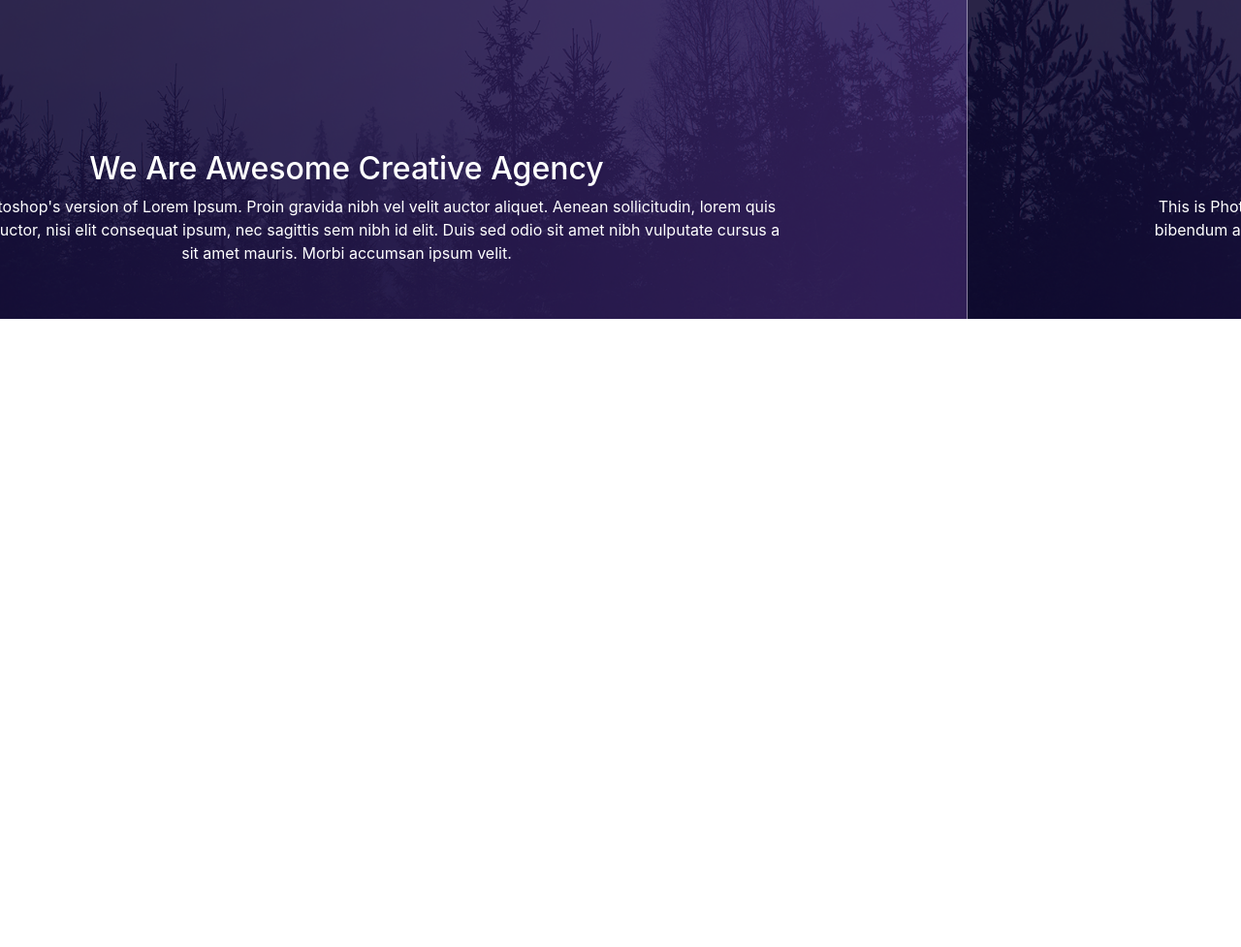
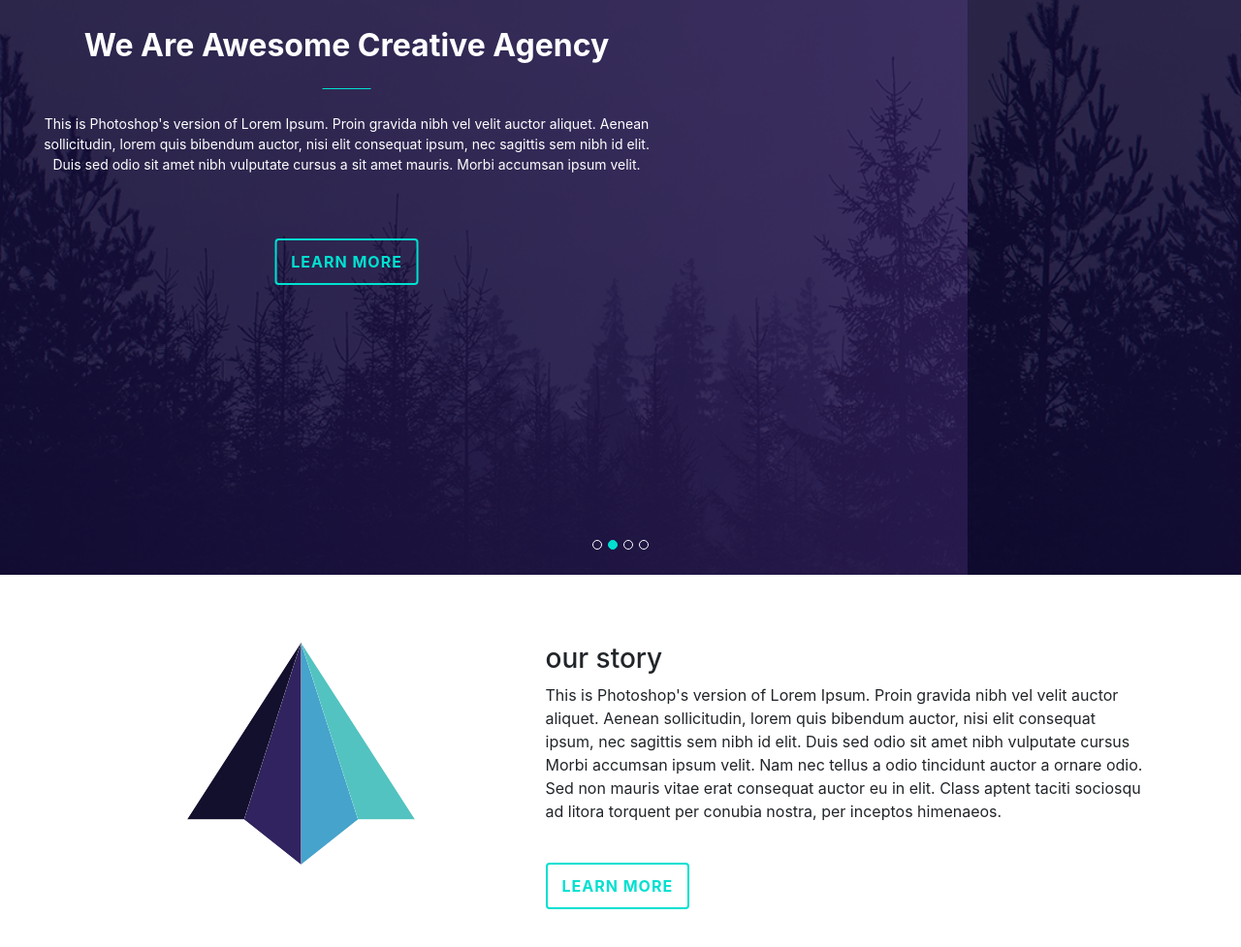
Before and after one commit to andrjuxa201185/psd-makeup-tajam, a plain HTML site: page index.html in a window 1280 px wide. Shown: the part 207-1184 px from the top of the page at 97% size. Drawn offline with Linux system fonts and the light colour scheme.

Commit message:
caurusel done

```diff
--- a/index.html
+++ b/index.html
@@ -60,39 +60,75 @@
         <section class="section-caurusel">
             <div id="carouselExampleIndicators" class="carousel slide" data-ride="carousel">
                 <ol class="carousel-indicators">
-                    <li data-target="#carouselExampleIndicators" data-slide-to="0" class="active"></li>
-                    <li data-target="#carouselExampleIndicators" data-slide-to="1"></li>
-                    <li data-target="#carouselExampleIndicators" data-slide-to="2"></li>
+                    <li class="my-indicator active" data-target="#carouselExampleIndicators" data-slide-to="0"></li>
+                    <li class="my-indicator" data-target="#carouselExampleIndicators" data-slide-to="1"></li>
+                    <li class="my-indicator" data-target="#carouselExampleIndicators" data-slide-to="2"></li>
+                    <li class="my-indicator" data-target="#carouselExampleIndicators" data-slide-to="3"></li>
                 </ol>
 
                 <div class="carousel-inner">
-                    <div class="carousel-item active">
-                        <img class="d-block w-100" src="images/caurusel.png" alt="First slide">
-                        <div class="carousel-caption d-none d-md-block">
+                    <div class="carousel-item my-carousel-item active">
+                        <img class="d-block h-100" src="images/caurusel.png" alt="First slide">
+                        <div class="carousel-caption d-none d-md-block my-carousel-caption">
                             <h2>We Are Awesome Creative Agency</h2>
-                            <p>This is Photoshop's version  of Lorem Ipsum. Proin gravida nibh vel velit auctor aliquet. Aenean sollicitudin, lorem quis bibendum auctor, nisi elit consequat ipsum, nec sagittis sem nibh id elit. Duis sed odio sit amet nibh vulputate cursus a sit amet mauris. Morbi accumsan ipsum velit.</p>
+                            <p>
+                                This is Photoshop's version  of Lorem Ipsum. Proin gravida nibh vel velit auctor aliquet. Aenean sollicitudin, lorem quis bibendum auctor, nisi elit consequat ipsum, nec sagittis sem nibh id elit. Duis sed odio sit amet nibh vulputate cursus a sit amet mauris. Morbi accumsan ipsum velit.
+                            </p>
+                            <a href="" class="a-learn-more">learn more</a>
                         </div>
                     </div>
-                    <div class="carousel-item">
-                        <img class="d-block w-100" src="images/caurusel.png" alt="Second slide">
-                        <div class="carousel-caption d-none d-md-block">
+                    <div class="carousel-item my-carousel-item">
+                        <img class="d-block h-100" src="images/caurusel.png" alt="Second slide">
+                        <div class="carousel-caption d-none d-md-block my-carousel-caption">
                             <h2>We Are Awesome Creative Agency</h2>
-                            <p>This is Photoshop's version  of Lorem Ipsum. Proin gravida nibh vel velit auctor aliquet. Aenean sollicitudin, lorem quis bibendum auctor, nisi elit consequat ipsum, nec sagittis sem nibh id elit. Duis sed odio sit amet nibh vulputate cursus a sit amet mauris. Morbi accumsan ipsum velit.</p>
+                            <p>
+                                This is Photoshop's version  of Lorem Ipsum. Proin gravida nibh vel velit auctor aliquet. Aenean sollicitudin, lorem quis bibendum auctor, nisi elit consequat ipsum, nec sagittis sem nibh id elit. Duis sed odio sit amet nibh vulputate cursus a sit amet mauris. Morbi accumsan ipsum velit.
+                            </p>
+                            <a href="" class="a-learn-more">learn more</a>
                         </div>
                     </div>
-                    <div class="carousel-item">
-                        <img class="d-block w-100" src="images/caurusel.png" alt="Third slide">
-                        <div class="carousel-caption d-none d-md-block">
+                    <div class="carousel-item my-carousel-item">
+                        <img class="d-block h-100" src="images/caurusel.png" alt="Third slide">
+                        <div class="carousel-caption d-none d-md-block my-carousel-caption">
                             <h2>We Are Awesome Creative Agency</h2>
-                            <p>This is Photoshop's version  of Lorem Ipsum. Proin gravida nibh vel velit auctor aliquet. Aenean sollicitudin, lorem quis bibendum auctor, nisi elit consequat ipsum, nec sagittis sem nibh id elit. Duis sed odio sit amet nibh vulputate cursus a sit amet mauris. Morbi accumsan ipsum velit.</p>
+                            <p>
+                                This is Photoshop's version  of Lorem Ipsum. Proin gravida nibh vel velit auctor aliquet. Aenean sollicitudin, lorem quis bibendum auctor, nisi elit consequat ipsum, nec sagittis sem nibh id elit. Duis sed odio sit amet nibh vulputate cursus a sit amet mauris. Morbi accumsan ipsum velit.
+                            </p>
+                            <a href="" class="a-learn-more">learn more</a>
+                        </div>
+                    </div>
+                    <div class="carousel-item my-carousel-item">
+                        <img class="d-block h-100" src="images/caurusel.png" alt="Third slide">
+                        <div class="carousel-caption d-none d-md-block my-carousel-caption">
+                            <h2>We Are Awesome Creative Agency</h2>
+                            <p>
+                                This is Photoshop's version  of Lorem Ipsum. Proin gravida nibh vel velit auctor aliquet. Aenean sollicitudin, lorem quis bibendum auctor, nisi elit consequat ipsum, nec sagittis sem nibh id elit. Duis sed odio sit amet nibh vulputate cursus a sit amet mauris. Morbi accumsan ipsum velit.
+                            </p>
+                            <a href="" class="a-learn-more">learn more</a>
                         </div>
                     </div>
                 </div>
+            </div>
+        </section>
 
+        <section class="our-stoty">
+            <div class="container">
+                <div class="row my-row-story">
+                    <div class="col-3 offset-1 img justify-content-center align-items-center">
+                        <img src="images/our-story.png" alt="">
+                    </div>
+                    <div class="col-7 offset-1 our-story-description">
+                        <h3>our story</h3>
+                        <p>This is Photoshop's version  of Lorem Ipsum. Proin gravida nibh vel velit auctor aliquet. Aenean sollicitudin, lorem quis bibendum auctor, nisi elit consequat ipsum, nec sagittis sem nibh id elit. Duis sed odio sit amet nibh vulputate cursus
 
+                                Morbi accumsan ipsum velit. Nam nec tellus a odio tincidunt auctor a ornare odio. Sed non  mauris vitae erat consequat auctor eu in elit. Class aptent taciti sociosqu ad litora torquent per conubia nostra, per inceptos himenaeos.</p>
+                        <a href="" class="a-learn-more">learn more</a>
+                    </div>
+                </div>
             </div>
         </section>
     </main>
+
 
     <footer>
 
--- a/style/reset.css
+++ b/style/reset.css
@@ -46,3 +46,6 @@ table {
 	border-collapse: collapse;
 	border-spacing: 0;
 }
+a:hover{
+	text-decoration: none;
+}
--- a/style/style.css
+++ b/style/style.css
@@ -1,3 +1,4 @@
+/* header */
 header{
     position: absolute;
     width: 100%;
@@ -19,18 +20,78 @@ header{
 .container .navbar .my-active-link a{
     color: #00e0d0;
 }
-.section-caurusel{
+
+/* caurusel */
+.my-carousel-item{
     height: 100vh;
 }
-#carouselExampleIndicators{
-    height: 100vh;
+.carousel-indicators .my-indicator{
+    background-color: transparent;
+    height: 10px;
+    width: 10px;
+    border: solid 1px white;
+    border-radius: 50%;
+}
+.carousel-indicators .active{
+   background-color: #00e0d0;
+   border: solid 1px #00e0d0;
+}
+.my-carousel-caption{
+    top:50%;
+    transform: translateY(-50%);
+    padding: 0 100px;
+}
+.my-carousel-caption h2{
+    font-weight: bold;
+    margin-bottom: 0;
+    margin-top: 25px;
+    font-size: 32px;
+}
+.my-carousel-caption h2::after{
+    content: '';
+    display: block;
+    width: 50px;
+    height: 1px;
+    background-color: #00e0d0;
+    margin: 25px auto 0 auto;
+}
+.my-carousel-caption p{
+    padding: 25px;
+    font-size: 14px;
+}
+a.a-learn-more{
+    display: inline-block;
+    border: solid 2px #00e0d0;
+    border-radius: 4px;
+    color: #00e0d0;
+    text-transform: uppercase;
+    padding: 10px 15px;
+    font-size: 16px;
+    margin-top: 25px;
+    font-weight: bold;
+    letter-spacing: 1px;
+    transition: all .3s;
+}
+a.a-learn-more:hover{
+    text-decoration: none;
+    background-color: #00e0d0;
+    color: white;
 }
 
+/* our story */
+.our-story{
+    background-color: white;
 
+}
+.my-row-story{
+    margin: 70px 0;
+}
+.our-story .our-story-description h3{
 
-
-
-
+}
+.our-story .our-story-description p{
+    white-space: pre-line;
+}
 footer{
     height: 1000px;
 }
```
